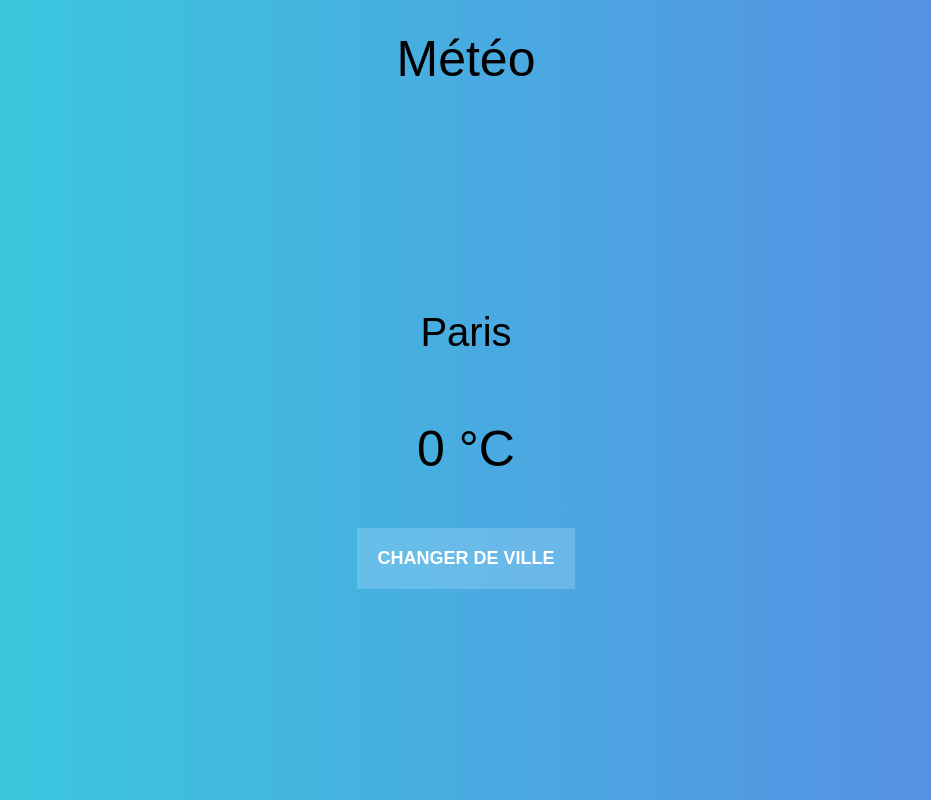
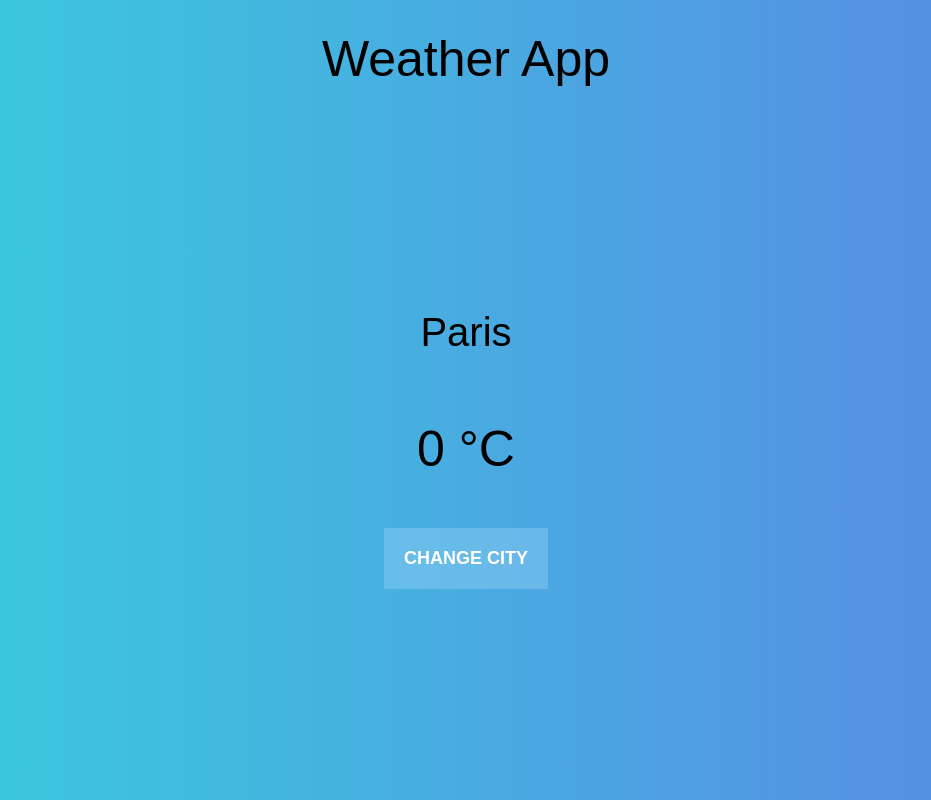
Before and after one commit to jesselessa/geo-weather-app-ntl-serverless-functions, a React (Create React App) app: page / in a window 1280 px wide. Shown: the whole page, without its empty margins (174-1105 px from the left). Built offline with nearby package versions, Linux system fonts and the light colour scheme; no server answers.

Commit message:
fixed problem with no city entered and changed app language

```diff
--- a/public/index.html
+++ b/public/index.html
@@ -10,7 +10,7 @@
       content="An application using geolocation to collect weather data from an API, built with React, Node and Express"
     />
 
-    <title>Météo</title>
+    <title>Weather App</title>
   </head>
   <body>
     <div id="root"></div>
--- a/src/App.js
+++ b/src/App.js
@@ -56,8 +56,8 @@ function App() {
     await fetch(url)
       .then((res) => res.json())
       .then((data) => {
-        if (data.status === 404) {
-          alert("Entrée invalide. Veuillez indiquer un autre nom de ville.");
+        if (data.status === 404 || data.name === "") {
+          alert("Invalid entry. Enter another city name.");
           getWeatherData("Paris");
         } else {
           setCity(data.name);
@@ -71,7 +71,7 @@ function App() {
 
   return (
     <div className="App">
-      <h1>Météo</h1>
+      <h1>Weather App</h1>
 
       <div className="card">
         <p id="ville">{city}</p>
@@ -82,9 +82,9 @@ function App() {
 
         <button
           id="changer"
-          onClick={() => getWeatherData(prompt("Entrez le nom d'une ville."))}
+          onClick={() => getWeatherData(prompt("Enter a city name."))}
         >
-          CHANGER DE VILLE
+          CHANGE CITY
         </button>
       </div>
     </div>
```
